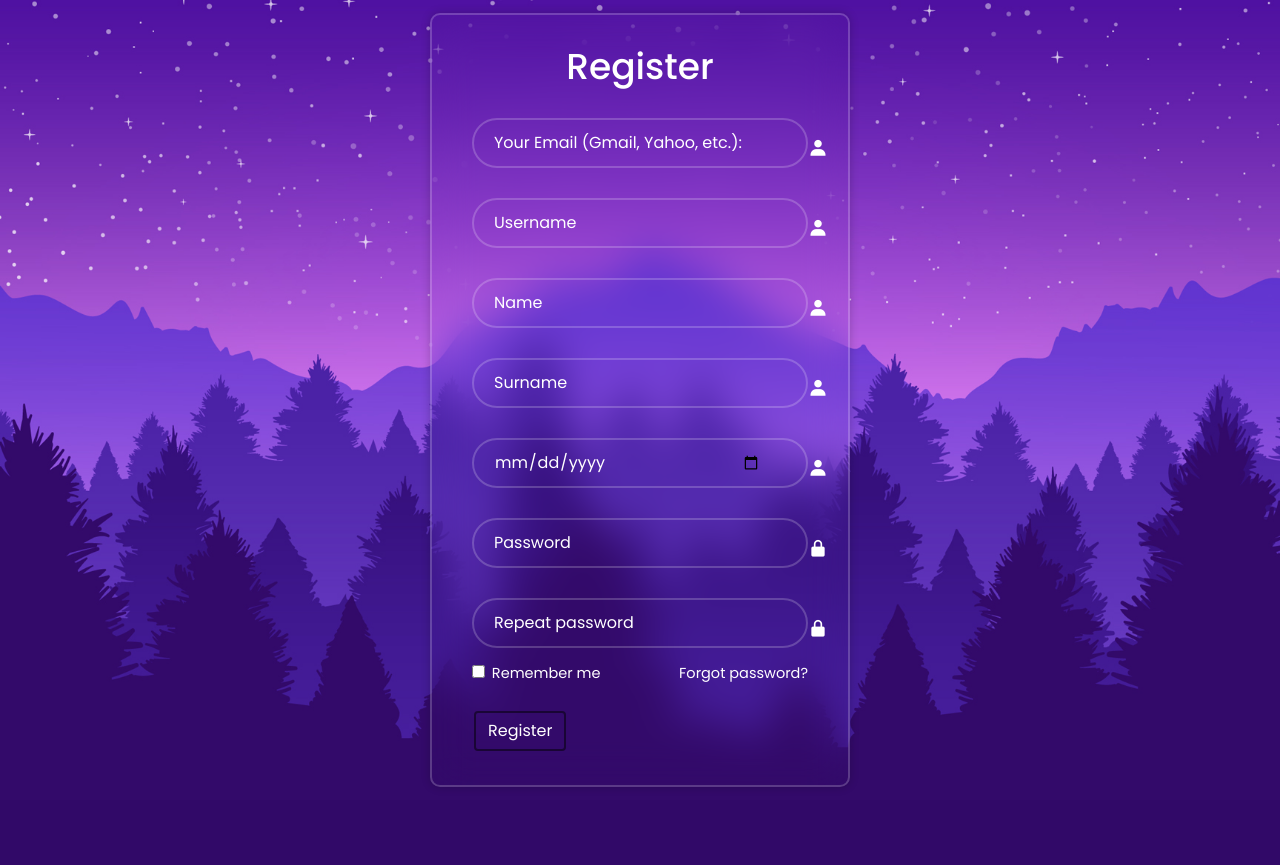
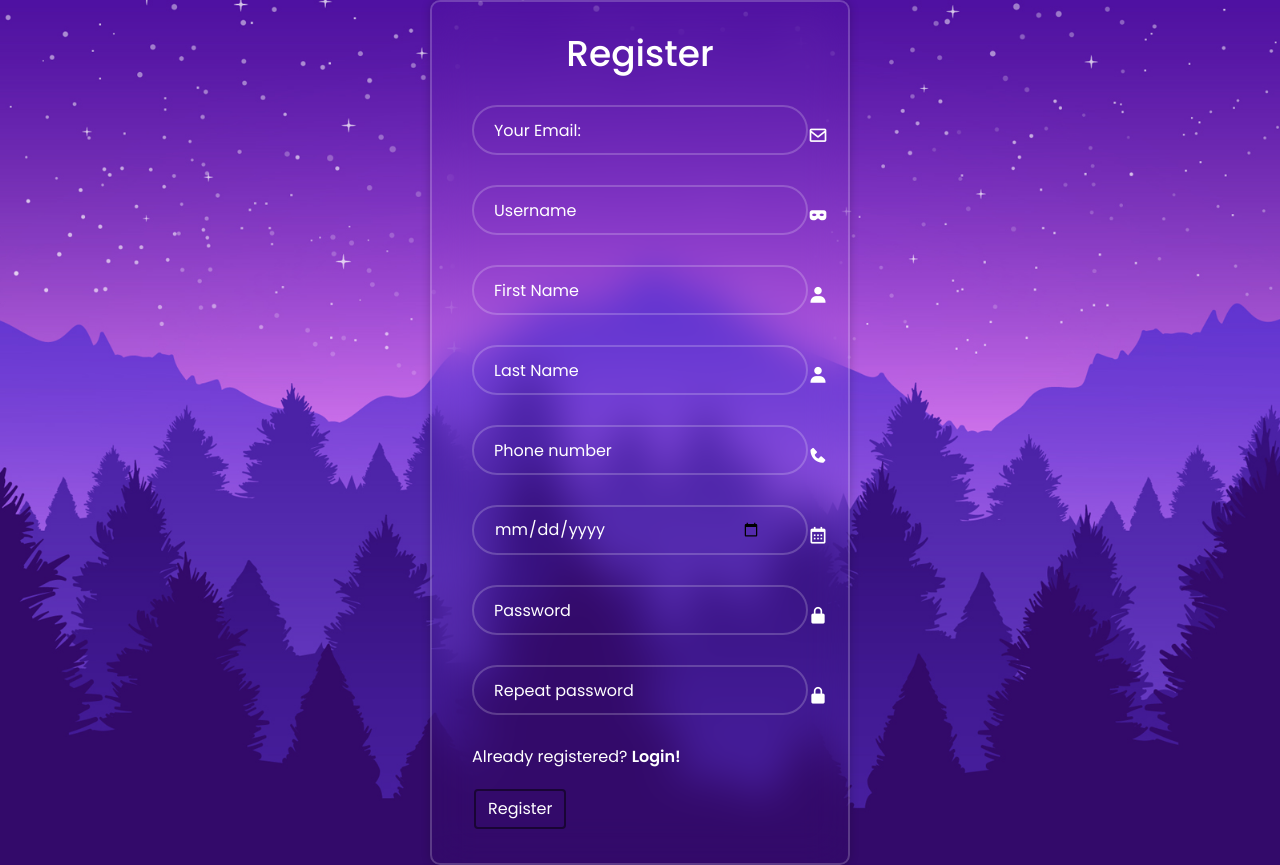
Before and after one commit to Shoffen/AntiFE, a Django app: page /register/ in a window 1280 px wide. Before the commit the page ends 787 px from the top, so only its background shows below. Run offline with Django 5.2, Linux system fonts and the light colour scheme; some libraries are stand-ins or nearby versions.

Commit message:
Visual fixes
Implemented some visuals that lets you know whether your login/registration procedure was succesfull or not

```diff
--- a/antife/homepage/static/styles/register.css
+++ b/antife/homepage/static/styles/register.css
@@ -62,11 +62,20 @@
       font-size: 20px;
     }
 
-    .wrapper .remember-forgot{
-      display: flex;
-      justify-content: space-between;
+    .wrapper .register-link{
       font-size: 14.5px;
-      margin: -15px 0 15px;
+      text-align: center;
+      margin: 20px 0 15px;
+
+    }
+    .login-link p a {
+      color: #fff;
+      text-decoration: none;
+      font-weight: 600;
+    }
+
+    .login-link p a:hover{
+      text-decoration: underline;
     }
     .remember-forgot label input{
       accent-color: #fff;
@@ -117,8 +126,3 @@
       margin: 4px 2px;
       cursor: pointer;
     }
-
-    /* Hover effect */
-  button.custom-button:hover {
-    background-color: rgba(78, 82, 87, 0.5); /* Slightly gray with transparency */
-  }
--- a/antife/homepage/templates/register.html
+++ b/antife/homepage/templates/register.html
@@ -1,4 +1,3 @@
-
 {% load static %}
 <!DOCTYPE html>
 <html lang="en">
@@ -19,33 +18,40 @@
 
 </head>
 <body>
-
   <div class="wrapper">
     <form action="/register/" method="post">
         {% csrf_token %}
         <h1> Register </h1>
+        {% for message in messages %}
+        <div class="alert alert-warning" role="alert">
+            {{ message }}
+        </div>
+        {% endfor %}
         <div class="input-box">
-          <input type="text" name="email" placeholder="Your Email (Gmail, Yahoo, etc.):" required>
-          <i class='bx bxs-user'></i>
+          <input type="text" name="email" placeholder="Your Email:" required>
+          <i class='bx bx-envelope' ></i>
         </div>
         <div class="input-box">
           <input type="text" name="username" placeholder="Username" required>
+          <i class='bx bxs-mask' ></i>
+        </div>
+
+        <div class="input-box">
+          <input type="text" name="name" placeholder="First Name" required>
           <i class='bx bxs-user'></i>
         </div>
 
         <div class="input-box">
-          <input type="text" name="name" placeholder="Name" required>
+          <input type="text" name="lastName" placeholder="Last Name" required>
           <i class='bx bxs-user'></i>
         </div>
-
         <div class="input-box">
-          <input type="text" name="surname" placeholder="Surname" required>
-          <i class='bx bxs-user'></i>
+          <input type="text" name="phoneNumber" placeholder="Phone number" required>
+          <i class='bx bxs-phone'></i>
         </div>
-
         <div class="input-box">
           <input type="date" name="birthday" placeholder="Birthday" required>
-          <i class='bx bxs-user'></i>
+          <i class='bx bx-calendar' ></i>
         </div>
 
         <div class="input-box">
@@ -56,16 +62,15 @@
             <input type="password" name="repeat_password" placeholder="Repeat password" required>
             <i class='bx bxs-lock-alt'></i>
           </div>
-        <div class="remember-forgot">
-          <label><input type="checkbox"> Remember me</label>
-          <a href="#"> Forgot password? </a>
+
+        <div class="login-link">
+          <p> Already registered? <a href="/login"> Login! </a></p>
         </div>
+
         <button type="submit" class="btn btn-primary custom-button"> Register </button>
 
     </form>
   </div>
-  <script>
 
-  </script>
 </body>
 </html>
--- a/antife/homepage/views.py
+++ b/antife/homepage/views.py
@@ -2,6 +2,7 @@ from django.shortcuts import render, HttpResponse, redirect
 from .models import TodoItem, Product, Receptai, Naudotojai
 from django.db.models import Q
 from django.contrib.auth import authenticate
+from django.contrib import messages
 
 def home(request):
     return render(request, "home.html")
@@ -17,48 +18,72 @@ def receptai_list(request):
     receptai_list = Receptai.objects.all()
     return render(request, 'Receptai.html', {'receptai_list': receptai_list})
 
+
+from django.shortcuts import render, redirect
+from .models import Naudotojai
+
+from django.shortcuts import render, redirect
+from .models import Naudotojai
+import re
+
+from django.shortcuts import render, redirect
+from django.contrib import messages
+from .models import Naudotojai
+import re
+
 def register(request):
     if request.method == 'POST':
         email = request.POST.get('email')
         username = request.POST.get('username')
         name = request.POST.get('name')
-        surname = request.POST.get('surname')
+        lastName = request.POST.get('lastName')
+        phoneNumber = request.POST.get('phoneNumber')
         birthday = request.POST.get('birthday')
         password = request.POST.get('password')
 
-        # Save the data to the database
-        new_user = Naudotojai(
-            el_pastas=email,
-            usename=username,
-            vardas=name,
-            pavarde=surname,
-            gimimo_data=birthday,
-            password=password,
-            level=0  # Set default level or adjust as needed
-        )
-        new_user.save()
-
-        # Redirect to a success page or homepage
-        return redirect('/')  # Change 'home' to the name of your homepage URL pattern
+        # Validate email format using regular expression
+        if not re.match(r"[^@]+@[^@]+\.[^@]+", email):
+            messages.error(request, 'Invalid email format. Please enter a valid email address.')
+        elif Naudotojai.objects.filter(el_pastas=email).exists():
+            # Set the message if the email already exists
+            messages.error(request, 'Email is already registered.')
+        else:
+            # Save the data to the database
+            new_user = Naudotojai(
+                el_pastas=email,
+                usename=username,
+                vardas=name,
+                telefonas=phoneNumber,
+                pavarde=lastName,
+                gimimo_data=birthday,
+                password=password,
+                level=0  # Set default level or adjust as needed
+            )
+            new_user.save()
+            messages.success(request, 'Registration successful. Now you can login!')
+            return redirect('/')  # Change 'home' to the name of your homepage URL pattern
 
     return render(request, 'register.html')
 
-from django.contrib.auth import authenticate
+
+
+
+
+
+
+from django.contrib import messages
 
 def login(request):
-    message = None
     if request.method == 'POST':
-        username = request.POST.get('surname')
+        username = request.POST.get('username')
         password = request.POST.get('password')
         user = Naudotojai.objects.filter(usename=username, password=password).first()
-        print(user)
         if user is not None:
             # Authentication successful
-            message = "Login successful. Welcome, {}".format(username)
-            return redirect('/')
-
+            messages.success(request, f"Login successful. Welcome, {username}")
+            return redirect('/')  # Redirect to another URL with success message
         else:
             # Authentication failed
-            message = "Invalid username or password. Please try again."
+            messages.error(request, "Invalid username or password. Please try again.")
 
-    return render(request, 'login.html', {'message': message})
+    return render(request, 'login.html')
```
Also changed, not shown: antife/homepage/templates/base.html (+8 -0 lines), antife/homepage/templates/login.html (+8 -10 lines), antife/db.sqlite3.
